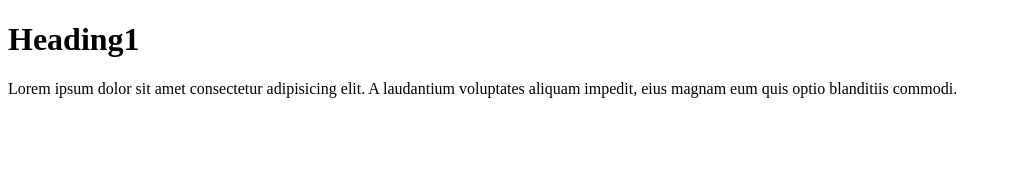
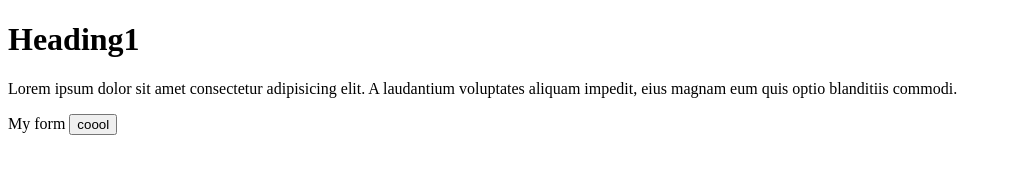
Before and after one commit to marktice/practice-project, a plain HTML site: page index.html in a window 1280 px wide. Shown: the whole page, without its empty margins (0-1012 px from the left). Drawn offline with Linux system fonts and the light colour scheme.

Commit message:
Add form with button, made style.css

```diff
--- a/index.html
+++ b/index.html
@@ -9,5 +9,9 @@
 <body>
   <h1>Heading1</h1>
   <p>Lorem ipsum dolor sit amet consectetur adipisicing elit. A laudantium voluptates aliquam impedit, eius magnam eum quis optio blanditiis commodi.</p>
+  <form action="">
+    My form
+    <input type="button" value="coool">
+  </form>
 </body>
 </html>
```
Also changed, not shown: style.css (added).
